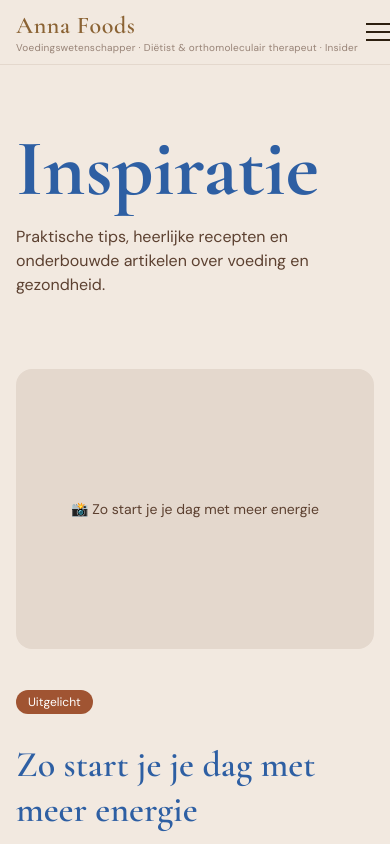
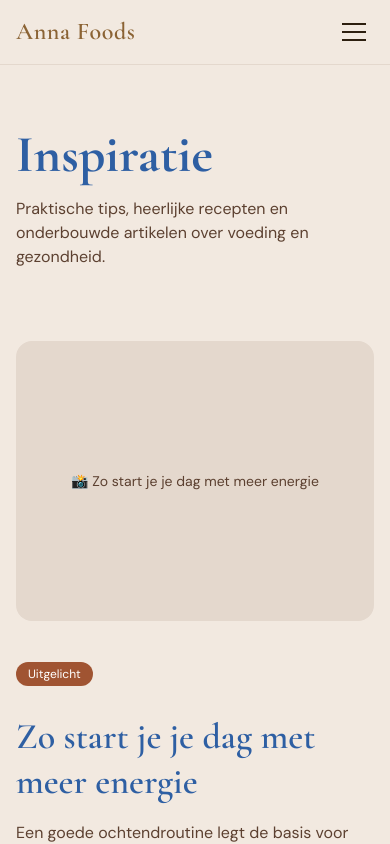
Before and after one commit to annafoods/annafoods, a Next.js app: page /inspiratie in a window 390 px wide. Shown: the top 844 px of the page. Built offline with nearby package versions, Linux system fonts and the light colour scheme.

Commit message:
Mobile: nav tagline verborgen op xs, overflow-x hidden, display headings kleiner op mobiel

```diff
--- a/app/globals.css
+++ b/app/globals.css
@@ -14,6 +14,7 @@
   body {
     background-color: #f2e9e0;
     color: #2d1f0f;
+    overflow-x: hidden;
   }
 
   h1, h2, h3, h4, h5, h6 {
--- a/app/inspiratie/page.tsx
+++ b/app/inspiratie/page.tsx
@@ -62,7 +62,7 @@ export default function InspiratiePage() {
       {/* ── Page header ── */}
       <section className="bg-beige pt-16 pb-8 lg:pt-24 lg:pb-12">
         <div className="max-w-7xl mx-auto px-4 sm:px-6 lg:px-8">
-          <h1 className="font-heading text-[80px] sm:text-[110px] lg:text-[140px] leading-none text-blue-accent font-bold">
+          <h1 className="font-heading text-[52px] sm:text-[110px] lg:text-[140px] leading-none text-blue-accent font-bold">
             Inspiratie
           </h1>
           <p className="font-body text-text-medium max-w-xl mt-4">
--- a/app/page.tsx
+++ b/app/page.tsx
@@ -147,7 +147,7 @@ export default function HomePage() {
       <section className="bg-beige py-16 lg:py-24">
         <div className="max-w-7xl mx-auto px-4 sm:px-6 lg:px-8">
 
-          <h2 className="font-heading text-[72px] sm:text-[96px] lg:text-[112px] leading-none text-terracotta font-bold mb-10">
+          <h2 className="font-heading text-[52px] sm:text-[96px] lg:text-[112px] leading-none text-terracotta font-bold mb-10">
             Trajecten
           </h2>
 
@@ -222,7 +222,7 @@ export default function HomePage() {
       {/* ── Ervaringen ── */}
       <section className="bg-beige py-16 lg:py-24">
         <div className="max-w-7xl mx-auto px-4 sm:px-6 lg:px-8">
-          <h2 className="font-heading text-[72px] sm:text-[96px] lg:text-[112px] leading-none text-blue-accent font-bold mb-12">
+          <h2 className="font-heading text-[52px] sm:text-[96px] lg:text-[112px] leading-none text-blue-accent font-bold mb-12">
             Ervaringen
           </h2>
           <div className="grid grid-cols-1 md:grid-cols-3 gap-8">
--- a/app/trajecten/page.tsx
+++ b/app/trajecten/page.tsx
@@ -57,7 +57,7 @@ export default function TrajectenPage() {
       {/* ── Trajecten ── */}
       <section className="bg-beige pt-16 pb-8 lg:pt-24 lg:pb-12">
         <div className="max-w-7xl mx-auto px-4 sm:px-6 lg:px-8">
-          <h1 className="font-heading text-[80px] sm:text-[110px] lg:text-[140px] leading-none text-terracotta font-bold mb-6">
+          <h1 className="font-heading text-[52px] sm:text-[110px] lg:text-[140px] leading-none text-terracotta font-bold mb-6">
             Trajecten
           </h1>
           <p className="font-body text-text-medium max-w-2xl mb-12">
--- a/app/voor-wie/page.tsx
+++ b/app/voor-wie/page.tsx
@@ -31,7 +31,7 @@ export default function VoorWiePage() {
       {/* ── Hero: klachten + resultaat ── */}
       <section className="bg-beige py-16 lg:py-24">
         <div className="max-w-7xl mx-auto px-4 sm:px-6 lg:px-8">
-          <h1 className="font-heading text-[72px] sm:text-[96px] lg:text-[120px] leading-none text-terracotta font-bold mb-10">
+          <h1 className="font-heading text-[52px] sm:text-[96px] lg:text-[120px] leading-none text-terracotta font-bold mb-10">
             Voor wie
           </h1>
 
--- a/components/Navigation.tsx
+++ b/components/Navigation.tsx
@@ -42,8 +42,8 @@ export default function Navigation() {
             <span className="font-heading text-2xl sm:text-3xl text-brown-gold font-semibold tracking-wide block leading-tight">
               Anna Foods
             </span>
-            <span className="font-body text-[10px] text-text-medium/60 tracking-wide leading-none mt-0.5 block">
-              Voedingswetenschapper&nbsp;·&nbsp;Diëtist&nbsp;&amp;&nbsp;orthomoleculair&nbsp;therapeut&nbsp;·&nbsp;Insider
+            <span className="hidden sm:block font-body text-[10px] text-text-medium/60 tracking-wide leading-none mt-0.5 truncate max-w-[280px] md:max-w-none">
+              Voedingswetenschapper · Diëtist &amp; orthomoleculair therapeut · Insider
             </span>
           </Link>
 
```
